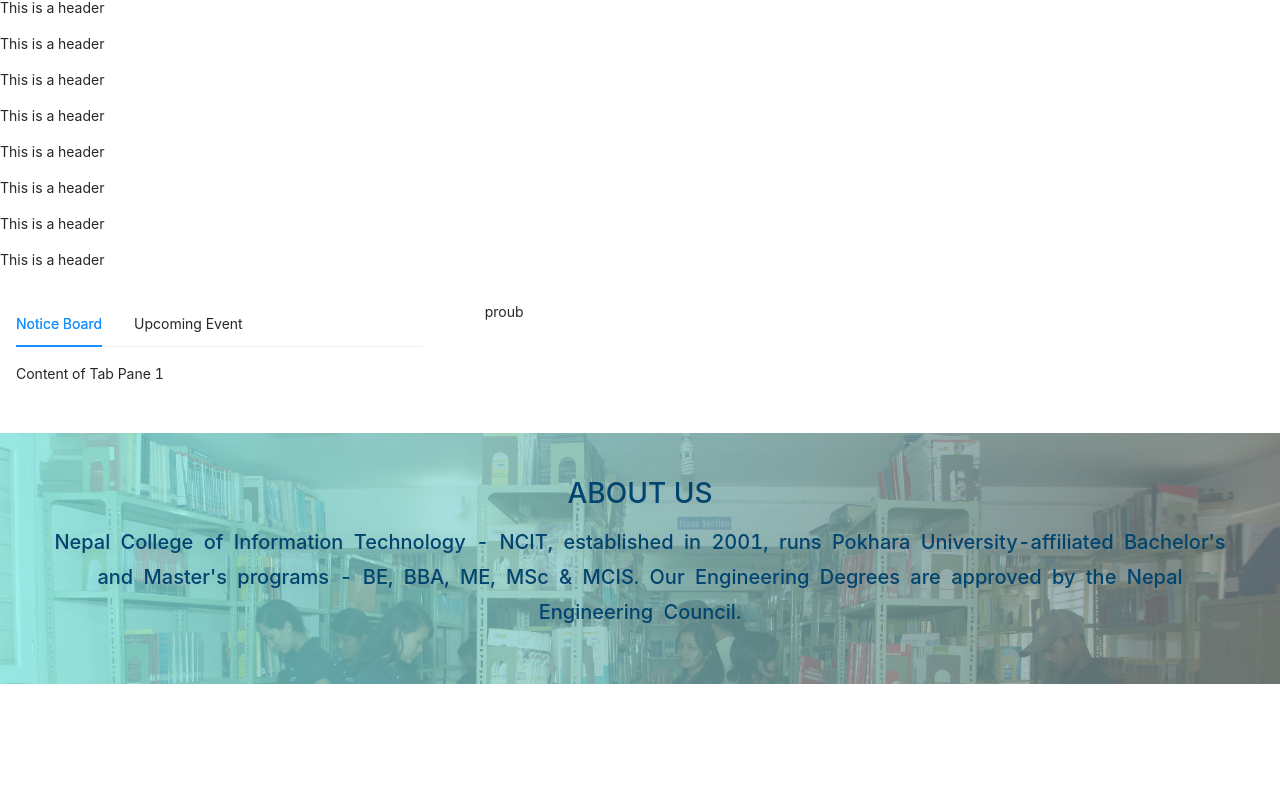
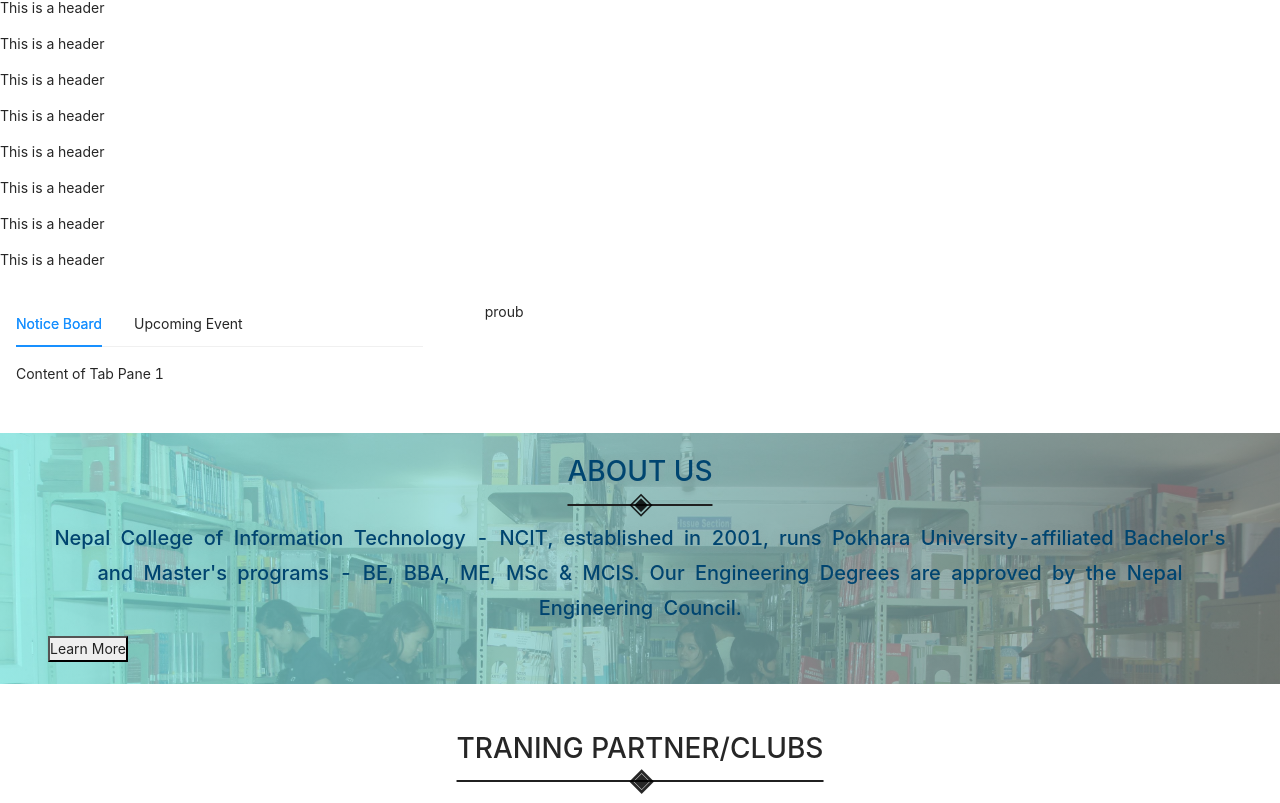
Before and after one commit to Sandip-Z/school, a React (Create React App) app: page / in a window 1280 px wide. Shown: the part 355-1158 px from the top of the page. Before the commit the page ends 1039 px from the top, so only its background shows below. Built offline with nearby package versions, Linux system fonts and the light colour scheme.

Commit message:
[add] border diamond component

```diff
--- /dev/null
+++ b/src/Components/BorderDiamond.js
@@ -0,0 +1,12 @@
+import React from "react";
+
+const BorderDiamond = ({ heading }) => {
+  return (
+    <div className="border-diamond">
+      <h3>{heading || "About us"}</h3>
+      <p className="border-diamond__diamond">&#x25C8;</p>
+    </div>
+  );
+};
+
+export default BorderDiamond;
--- a/src/Components/LandingPage/Parallax.js
+++ b/src/Components/LandingPage/Parallax.js
@@ -1,5 +1,5 @@
 import React from "react";
-
+import BorderDiamond from "../BorderDiamond";
 const Parallax = ({ background, text, buttonText, heading }) => {
   return (
     <div
@@ -9,9 +9,9 @@
       }}
     >
       <div>
-        <h3>{heading || "About us"}</h3>
+        <BorderDiamond heading="About us" />
         <h5>{text}</h5>
-        {buttonText}
+        <button className="About-us-button">{buttonText}</button>
       </div>
     </div>
   );
--- /dev/null
+++ b/src/Components/LandingPage/Traning.js
@@ -0,0 +1,12 @@
+import React from "react";
+import BorderDiamond from "../BorderDiamond";
+
+const Traning = () => {
+  return (
+    <div className="traning font-weight-bold text-uppercase m-5">
+      <BorderDiamond heading="Traning Partner/Clubs" />
+    </div>
+  );
+};
+
+export default Traning;
--- a/src/Pages/LandingPage/index.js
+++ b/src/Pages/LandingPage/index.js
@@ -5,6 +5,7 @@
 import Parallax from "../../Components/LandingPage/Parallax";
 import Board from "../../Components/LandingPage/Board";
 import parallaxBackground from "../../Asset/1456917096_Libraries.jpg";
+import Traning from "../../Components/LandingPage/Traning";
 
 const LandingPage = () => {
   return (
@@ -16,8 +17,9 @@
       <Parallax
         background={parallaxBackground}
         text="Nepal College of Information Technology - NCIT, established in 2001, runs Pokhara University-affiliated Bachelor's and Master's programs - BE, BBA, ME, MSc & MCIS. Our Engineering Degrees are approved by the Nepal Engineering Council. "
-        buttonText=""
+        buttonText="Learn More"
       />
+      <Traning />
     </>
   );
 };
--- a/src/index.css
+++ b/src/index.css
@@ -82,3 +82,18 @@
     text-align: center;
     color: #004570;
     text-shadow: 0px 1px 9px rgba(150, 150, 150, 0.35); }
+
+.border-diamond {
+  display: inline-block;
+  position: relative;
+  border-bottom: 2px solid #202020;
+  text-align: center;
+  left: 50%;
+  transform: translateX(-50%);
+  margin-bottom: 15px; }
+  .border-diamond__diamond {
+    position: absolute;
+    top: 24px;
+    left: 50%;
+    transform: translateX(-45%);
+    font-size: 30px; }
--- /dev/null
+++ b/src/sass/components/_borderDiamond.scss
@@ -0,0 +1,17 @@
+.border-diamond {
+  display: inline-block;
+  position: relative;
+  border-bottom: 2px solid rgb(32, 32, 32);
+  text-align: center;
+  left: 50%;
+  transform: translateX(-50%);
+  margin-bottom: 15px;
+
+  &__diamond {
+    position: absolute;
+    top: 24px;
+    left: 50%;
+    transform: translateX(-45%);
+    font-size: 30px;
+  }
+}
--- a/src/sass/main.scss
+++ b/src/sass/main.scss
@@ -4,3 +4,4 @@
 @import "components/topNav";
 @import "components/mainNav";
 @import "components/parallax";
+@import "components/borderDiamond";
```
